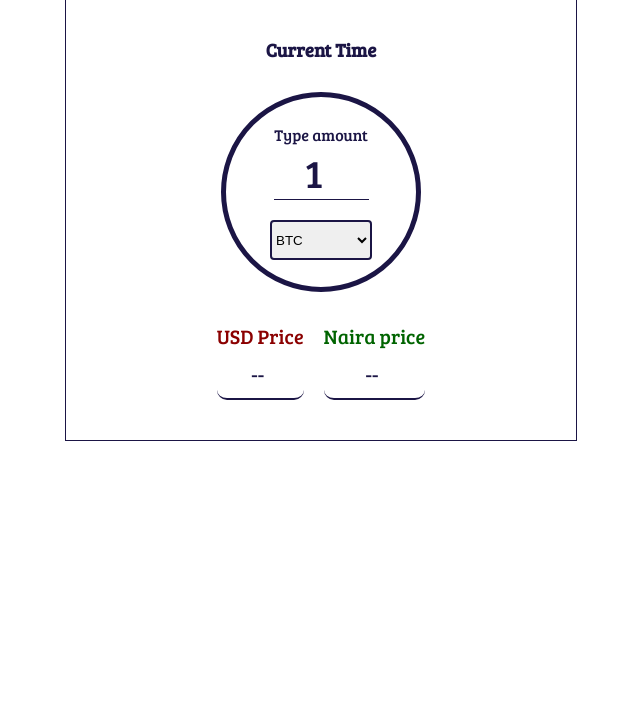
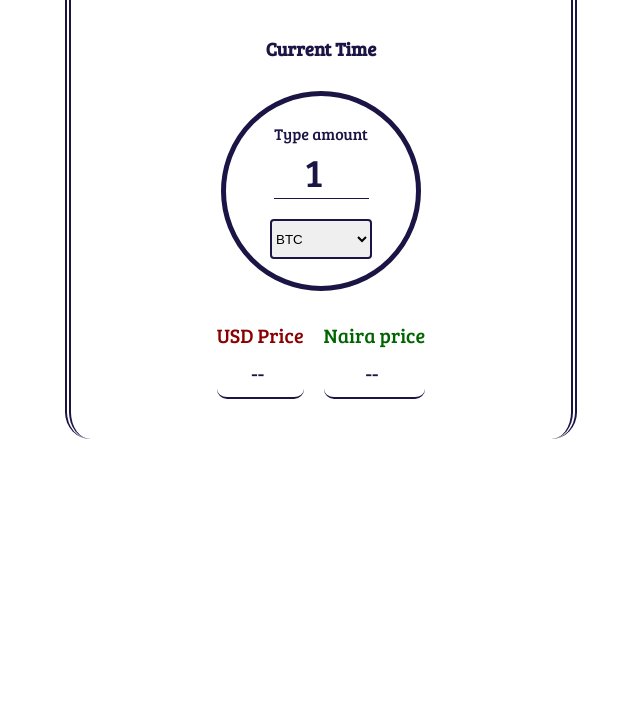
Before and after one commit to kodervine/Pryto-, a plain HTML site: page index.html in a window 1280 px wide. Shown: the part 96-800 px from the top of the page, without its empty margins (319-959 px from the left). Drawn offline with Linux system fonts and the light colour scheme.

Commit message:
more styling

```diff
--- a/style.css
+++ b/style.css
@@ -16,7 +16,11 @@ body {
   width: 40%;
   margin: auto;
   background-color: white;
-  border: 1px solid var(--primary-bg-color);
+  border: 6px solid var(--primary-bg-color);
+  border-style: double;
+  border-top: none;
+  border-bottom: none;
+  border-radius: 5%;
   color: var(--primary-bg-color);
   font-family: "Bree Serif", serif;
 }
```
